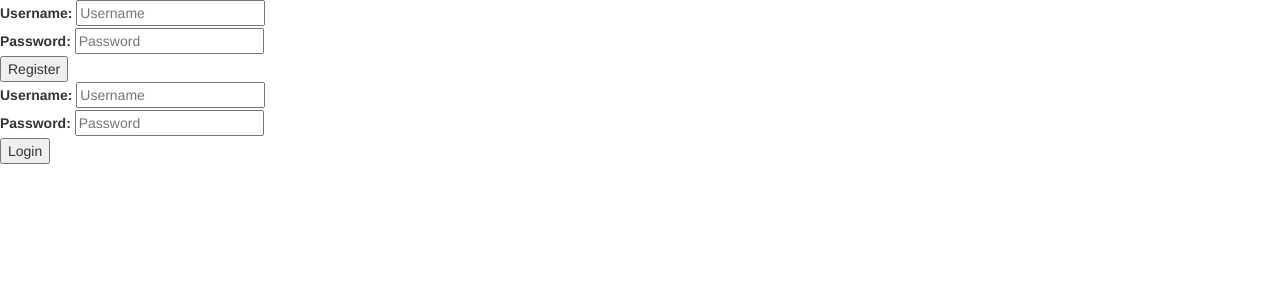
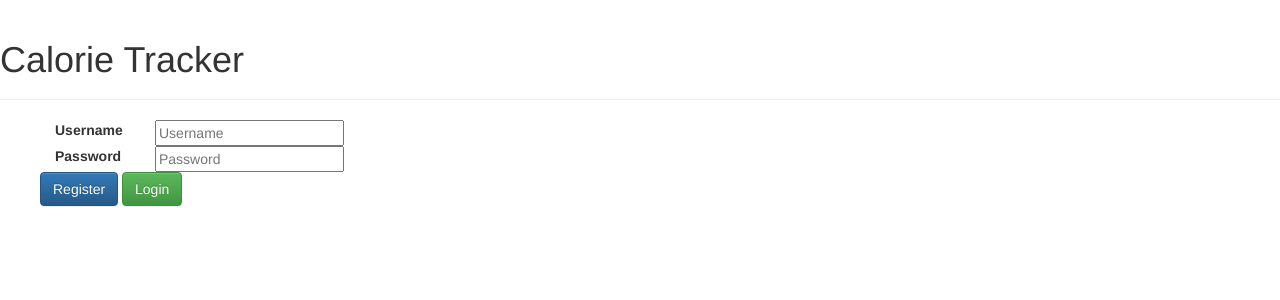
Before and after one commit to sameerparekh/toptal, a Django app: page /calorie_tracker/ in a window 1280 px wide. Shown: the top 300 px of the page. Run offline with Django 3.2, Linux system fonts and the light colour scheme; parts of the project's set-up code (start-up, migrations or seed data) failed here and were passed over; some libraries are stand-ins or nearby versions.

Commit message:
combine login and register

```diff
--- a/calorie_tracker/static/calorie_tracker/calorie_tracker.js
+++ b/calorie_tracker/static/calorie_tracker/calorie_tracker.js
@@ -3,24 +3,23 @@ var csrftoken = $.cookie('csrftoken');
 var module = angular.module("calorieTracker", [])
 var authToken = null
 
-module.controller("RegisterController", ['$scope', '$rootScope', '$http',
+module.controller("RegisterLoginController", ['$scope', '$rootScope', '$http',
     function ($scope, $rootScope, $http) {
+        var controller = this
         this.registerUser = function registerUser() {
             $http.post("/calorie_tracker/users/", {
-                "username": this.username,
-                "password": this.password
+                "username": controller.username,
+                "password": controller.password
             }, {
                 "headers": { "X-CSRFToken": csrftoken }
+            }).success(function (data, status, headers, config) {
+                controller.loginUser()
             })
         }
-    }])
-
-module.controller("LoginController", ['$scope', '$rootScope', '$http',
-    function ($scope, $rootScope, $http) {
         this.loginUser = function loginUser() {
             $http.post("/calorie_tracker/api-token-auth/", {
-                "username": this.username,
-                "password": this.password
+                "username": controller.username,
+                "password": controller.password
             }, {
                 "headers": { "X-CSRFToken": csrftoken }
             })
--- a/calorie_tracker/templates/index.html
+++ b/calorie_tracker/templates/index.html
@@ -2,6 +2,8 @@
 <html ng-app="calorieTracker">
 <head lang="en">
     <meta charset="UTF-8">
+    <meta http-equiv="X-UA-Compatible" content="IE=edge">
+    <meta name="viewport" content="width=device-width, initial-scale=1">
     <script src="//ajax.googleapis.com/ajax/libs/jquery/1.11.3/jquery.min.js"></script>
     <link rel="stylesheet" href="//maxcdn.bootstrapcdn.com/bootstrap/3.3.4/css/bootstrap.min.css">
     <link rel="stylesheet" href="//maxcdn.bootstrapcdn.com/bootstrap/3.3.4/css/bootstrap-theme.min.css">
@@ -11,37 +13,37 @@
     <script src="/static/calorie_tracker/calorie_tracker.js"></script>
 </head>
 <body>
-    <div ng-controller="RegisterController as register">
-        <form ng-submit="register.registerUser()">
-            <div>
-                <label>Username:</label>
-                <input type="text" ng-model="register.username" placeholder="Username" required>
+    <div class="page-header">
+        <h1>Calorie Tracker</h1>
+    </div>
+    <div class="container">
+        <div class="row">
+            <div ng-controller="RegisterLoginController as register">
+                <div class="row">
+                    <div class="col-sm-1">
+                        <label>Username</label>
+                    </div>
+                    <div class="col-sm-1">
+                        <input type="text" ng-model="register.username" placeholder="Username" required>
+                    </div>
+                </div>
+                <div class="row">
+                    <div class="col-sm-1">
+                        <label>Password</label>
+                    </div>
+                    <div class="col-sm-1">
+                        <input type="password" ng-model="register.password" placeholder="Password" required>
+                    </div>
+                </div>
+                <div class="row">
+                    <button class="btn btn-primary" ng-click="register.registerUser()">Register</button>
+                    <button class="btn btn-success" ng-click="register.loginUser()">Login</button>
+                </div>
             </div>
-            <div>
-                <label>Password:</label>
-                <input type="password" ng-model="register.password" placeholder="Password" required>
-            </div>
-            <div>
-                <input type="submit" class="btn-submit" value="Register">
-            </div>
-        </form>
+        </div>
     </div>
 
-    <div ng-controller="LoginController as login">
-        <form ng-submit="login.loginUser()">
-            <div>
-                <label>Username:</label>
-                <input type="text" ng-model="login.username" placeholder="Username" required>
-            </div>
-            <div>
-                <label>Password:</label>
-                <input type="password" ng-model="login.password" placeholder="Password" required>
-            </div>
-            <div>
-                <input type="submit" class="btn-submit" value="Login">
-            </div>
-        </form>
-    </div>
+
 
     <div ng-controller="MealController as meals">
         {{ meals.total_calories }}
```
